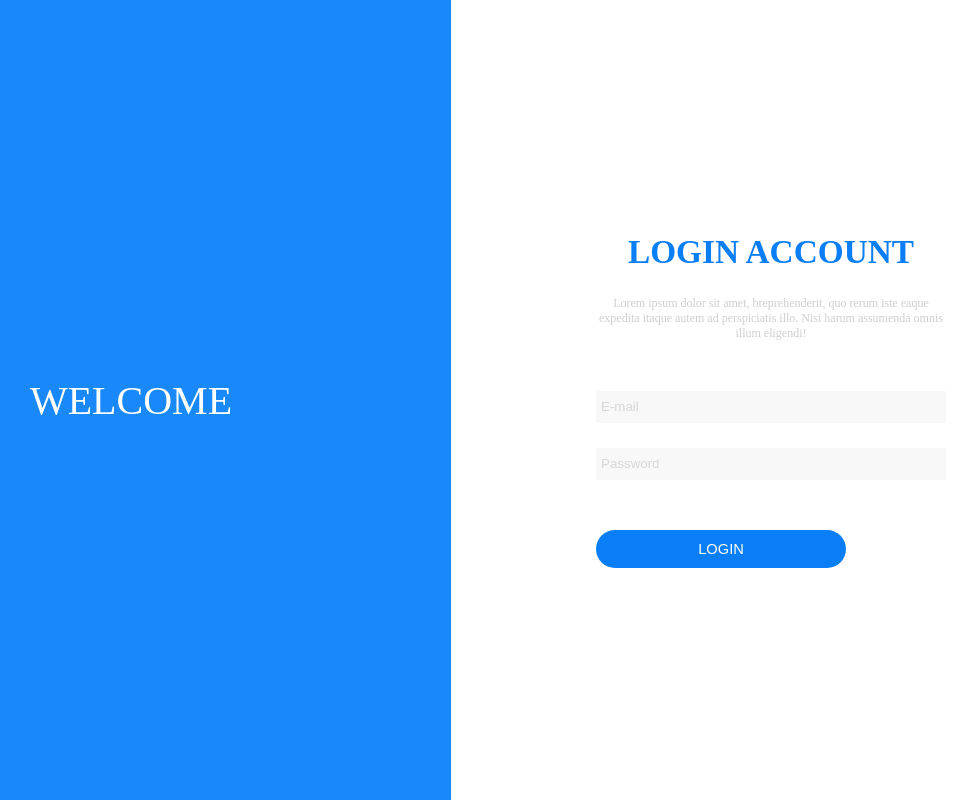
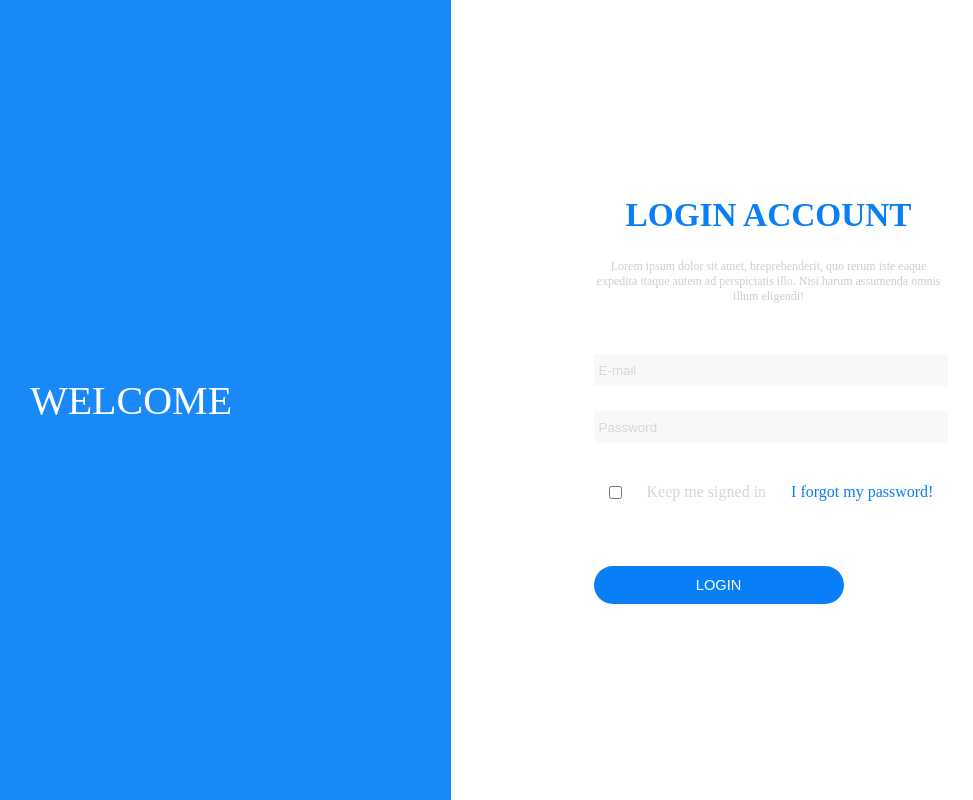
Before and after one commit to romulomelendez/sharenergy-challenger, a React (Vite) app: page / in a window 1280 px wide. Shown: the whole page, without its empty margins (189-1162 px from the left). Built offline with nearby package versions, Linux system fonts and the light colour scheme.

Commit message:
Login Page style updated

```diff
--- /dev/null
+++ b/src/components/ForgotPassword/index.tsx
@@ -0,0 +1,13 @@
+import { ActionsFormContainer, Checkbox, RememberMe, ResetPassword } from './styles'
+
+export const ForgotPassword: React.FC = () => {
+
+    return (
+        <ActionsFormContainer>
+            <Checkbox type="checkbox" />
+            <RememberMe>Keep me signed in</RememberMe>
+            <ResetPassword>I forgot my password!</ResetPassword>
+        </ActionsFormContainer>
+    )
+
+}
--- /dev/null
+++ b/src/components/ForgotPassword/styles.ts
@@ -0,0 +1,34 @@
+import styled from "styled-components"
+
+export const ActionsFormContainer = styled.div `
+
+    display: grid;
+    grid-template-columns: repeat(3, max-content);
+    column-gap: 25px;
+    place-items: center;
+    max-height: max-content;
+    padding: 15px;
+    height: 100%;
+
+`
+
+export const Checkbox = styled.input `
+
+    height: max-content;
+
+`
+
+export const RememberMe = styled.div `
+
+    height: max-content;
+    color: #d7d6d8;
+
+`
+
+export const ResetPassword = styled.a `
+
+    height: max-content;
+    color: #097ef6;
+    cursor: pointer;
+
+`
--- a/src/components/Form/index.tsx
+++ b/src/components/Form/index.tsx
@@ -1,3 +1,5 @@
+import { ForgotPassword } from '../ForgotPassword'
+
 import { Formulaire, Input, Button, FormTitle, FormSubTitle, TitleContainer, FormContainer } from './styles'
 
 export const Form: React.FC = () => {
@@ -12,6 +14,7 @@ export const Form: React.FC = () => {
             <Formulaire>
                 <Input type="email" placeholder="E-mail" />
                 <Input type="password" placeholder="Password" />
+                <ForgotPassword />
             </Formulaire>
             <Button type="button">LOGIN</Button>
         </FormContainer>
--- a/src/components/Form/styles.ts
+++ b/src/components/Form/styles.ts
@@ -42,7 +42,7 @@ export const TitleContainer = styled.div `
 export const Formulaire = styled.form `
 
     display: grid;
-    grid-template-rows: repeat(2, max-content);
+    grid-template-rows: repeat(3, max-content);
     height: max-content;
     row-gap: 25px;
 
```
